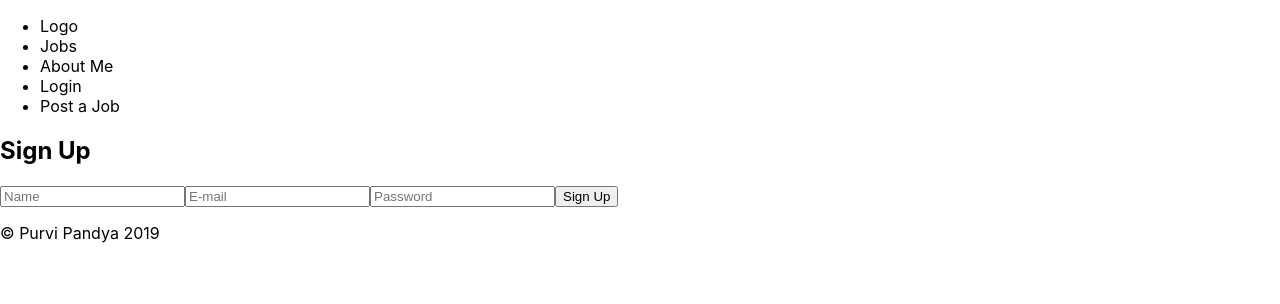
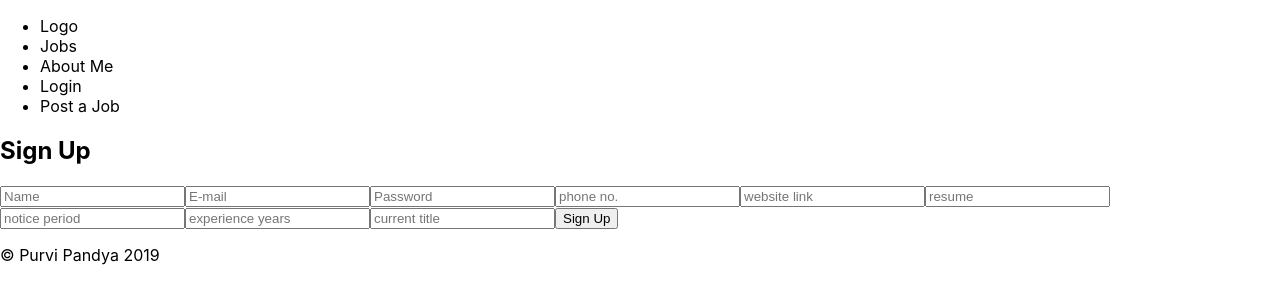
Before and after one commit to pandyapurvi/client_job_board, a React (Create React App) app: page /#/signup in a window 1280 px wide. Shown: the top 304 px of the page. Built offline with nearby package versions, Linux system fonts and the light colour scheme.

Commit message:
working on Signup page

```diff
--- a/src/Routes.js
+++ b/src/Routes.js
@@ -5,6 +5,7 @@ import App from './components/App';
 import JobDetail from './components/JobDetail';
 import SignUp from './components/SignUp';
 import Seeker from './components/Seeker';
+import SeekerDetail from './components/SeekerDetail';
 import Employer from './components/Employer';
 
 const Routes = (
@@ -15,6 +16,7 @@ const Routes = (
       <Route exact path="/signup" component={SignUp} />
       <Route exact path="/seeker" component={Seeker} />
       <Route exact path="/employer" component={Employer} />
+      <Route exact path="/user/:id" component={SeekerDetail} />
     </div>
   </Router>
 );
--- a/src/components/Employer.js
+++ b/src/components/Employer.js
@@ -51,9 +51,12 @@ const ShowEmployerProfile =  (props) => {
 
     return(
       <div>
+      {console.log(props.employer_user)}
         {props.employer_user.map((s) =>
               <div>
-              <p>{s.name}</p>
+              <Link to={"/job/" + s.id}><p>{s.name}</p></Link>
+              {console.log(s.employer)}
+              <p>{s.employer}</p>
 
               </div>
 
--- a/src/components/JobDetail.js
+++ b/src/components/JobDetail.js
@@ -4,6 +4,7 @@ import { Link } from 'react-router-dom';
 import axios from 'axios';
 import Nav from './Nav.js';
 import Footer from './Footer.js';
+import UserProfile from './UserProfile';
 
 class JobDetail extends Component {
   constructor(props) {
@@ -25,10 +26,16 @@ class JobDetail extends Component {
   }
 
   render() {
+    const isEmployer = UserProfile.getEmployer();
     return (
       <div>
         <Nav />
         <Description job={this.state.job}/>
+        {
+        isEmployer
+        ?  <button>Update</button>
+        : ''
+      }
         <Footer />
       </div>
     )
--- a/src/components/Jobs.js
+++ b/src/components/Jobs.js
@@ -80,7 +80,7 @@ const Showjobs = (props) => {
       <div>
       {props.jobs.map((job)=>
 
-          <Link to={"/job/" + job.id}><p>{job.title}</p></Link>
+          <Link to={"/job/" + job.id} key={job.id}><p>{job.title}</p></Link>
 
       )}
       </div>
--- a/src/components/Seeker.js
+++ b/src/components/Seeker.js
@@ -5,7 +5,7 @@ import Nav from './Nav.js';
 import Footer from './Footer.js';
 import UserProfile from './UserProfile';
 
-
+// note: https://github.com/wojtekmaj/react-pdf
 class Seeker extends Component {
   constructor(){
     super();
--- /dev/null
+++ b/src/components/SeekerDetail.js
@@ -0,0 +1,55 @@
+import React, { Component } from 'react';
+import { Link } from 'react-router-dom';
+import axios from 'axios';
+import Nav from './Nav.js';
+import Footer from './Footer.js';
+// import UserProfile from './UserProfile';
+
+class SeekerDetail extends Component {
+  constructor(props){
+    super(props);
+      this.state = {
+        seeker: []
+      }
+
+      const user_id = this.props.match.params.id;
+      console.log("jobs" + user_id);
+      const URL = 'http://localhost:3000/users/'+ user_id +'.json'
+
+      const fetchSeeker = () => {
+        axios.get(URL).then((results) => {
+          console.log(results.data)
+          this.setState({seeker: results.data})
+        });
+      }
+      fetchSeeker();
+
+  }
+  render() {
+    return (
+      <div>
+        <h6>Seeker profile</h6>
+        <Detail seeker={this.state.seeker} />
+      </div>
+    )
+  }
+};
+
+const Detail = (props) => {
+  return (
+    <div>
+    {console.log(props.seeker)}
+      <h4>Name of Candidate:{props.seeker.name}</h4>
+          <p>Email address:{props.seeker.email}</p>
+          <p>Contact number:{props.seeker.phone}</p>
+          <p>Social Website:{props.seeker.website}</p>
+          <p>Resume:{props.seeker.resume}</p>
+          <p>Current title:{props.seeker.current_title}</p>
+          <p>Require Notice Period:{props.seeker.notice_period}</p>
+          <p>Total years of an experience:{props.seeker.experience}</p>
+          <p>Employer:{props.seeker.employer}</p>
+    </div>
+  )
+}
+
+export default SeekerDetail;
--- a/src/components/SignUp.js
+++ b/src/components/SignUp.js
@@ -12,11 +12,26 @@ class SignUp extends Component {
     this.state = {
       name: "",
       email: "",
-      password: ""
+      password: "",
+      // password_confirmation: "",
+      phone: "",
+      website:"",
+      resume:"",
+      notice_period:"",
+      experience: "",
+      current_title: "",
+      employer: 'false'
     };
     this.getName = this.getName.bind(this);
     this.getEmail = this.getEmail.bind(this);
     this.getPassword = this.getPassword.bind(this);
+    // this.getPassword_confirmation = this.getPassword_confirmation.bind(this);
+    this.getPhone = this.getPhone.bind(this);
+    this.getWebsite = this.getWebsite.bind(this);
+    this.getResume = this.getResume.bind(this);
+    this.getNotice = this.getNotice.bind(this);
+    this.getExperience = this.getExperience.bind(this);
+    this.getCurrentTitle = this.getCurrentTitle.bind(this);
     this.signup = this.signup.bind(this);
     //this.saveUser = this.saveUser.bind(this);
   }
@@ -37,13 +52,63 @@ class SignUp extends Component {
         password: event.target.value
       });
     }
+
+    // getPassword_confirmation(event) {
+    //   this.setState({
+    //     password_confirmation: event.target.value
+    //   });
+    // }
+
+    getPhone(event) {
+      this.setState({
+        phone: event.target.value
+      });
+    }
+
+    getWebsite(event) {
+      this.setState({
+        website: event.target.value
+      });
+    }
+
+    getResume(event) {
+      this.setState({
+        resume: event.target.value
+      });
+    }
+
+    getNotice(event) {
+      this.setState({
+        notice_period: event.target.value
+      });
+    }
+
+    getExperience(event) {
+      this.setState({
+        experience: event.target.experience
+      });
+    }
+
+    getCurrentTitle(event) {
+      this.setState({
+        current_title: event.target.current_title
+      });
+    }
     signup(event) {
         event.preventDefault();
         axios
           .post("http://localhost:3000/users.json", {
             name: this.state.name,
             email: this.state.email,
-            password_digest: this.state.password
+            password: this.state.password,
+            password_confirmation: this.state.password_confirmation,
+            phone: this.state.phone,
+            website: this.state.website,
+            resume: this.state.resume,
+            notice_period: this.state.notice_period,
+            experience: this.state.experience,
+            current_title:this.state.current_title
+
 
           })
           .then(result => {
@@ -94,6 +159,57 @@ class SignUp extends Component {
             onChange={this.getPassword}
             placeholder="Password"
           />
+
+
+          <input
+            className="signup-input"
+            type="number"
+            value={this.state.phone}
+            onChange={this.getPhone}
+            placeholder="phone no."
+            />
+
+          <input
+            className="signup-input"
+            type="text"
+            value={this.state.website}
+            onChange={this.getWebsite}
+            placeholder="website link"
+            />
+
+          <input
+            className="signup-input"
+            type="text"
+            value={this.state.resume}
+            onChange={this.getResume}
+            placeholder="resume"
+            />
+
+            <input
+              className="signup-input"
+              type="text"
+              value={this.state.notice_period}
+              onChange={this.getNotice}
+              placeholder="notice period"
+              />
+
+          <input
+            className="signup-input"
+            type="number"
+            value={this.state.experience}
+            onChange={this.getExperience} min="0"
+            placeholder="experience years"
+            />
+
+          <input
+            className="signup-input"
+            type="text"
+            value={this.state.current_title}
+            onChange={this.getCurrentTitle}
+            placeholder="current title"
+            />
+
+
 
           <button className="signup-page-button" type="submit" value="">
             {" "}
```
